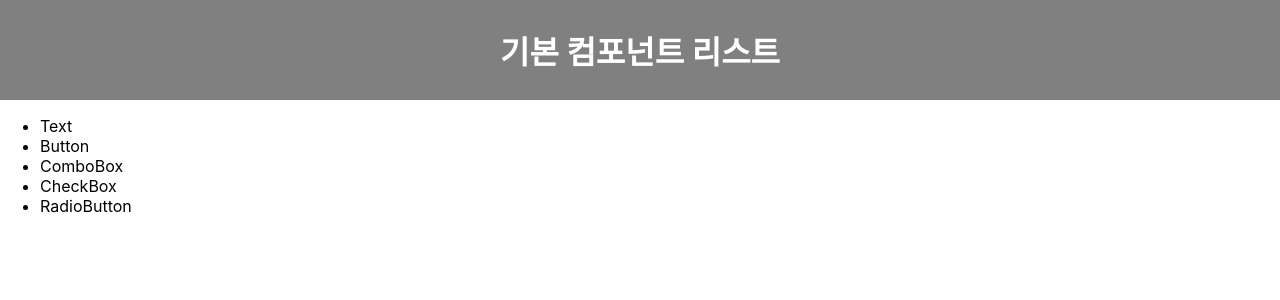
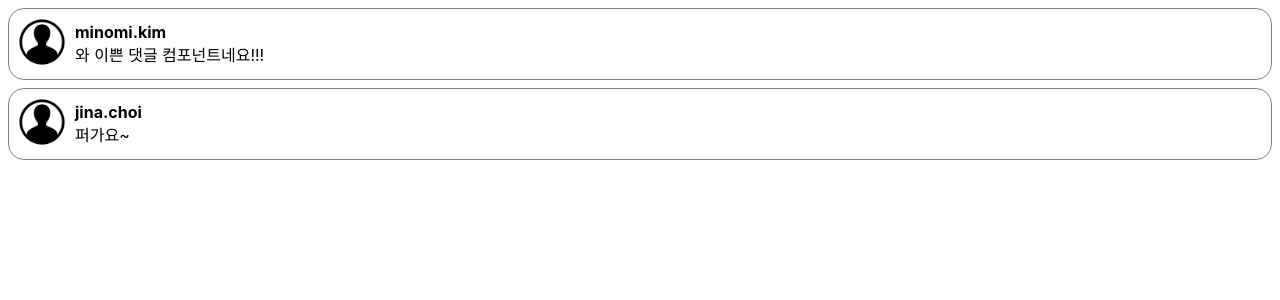
Before and after one commit to minoming/react-study, a React (Create React App) app: page / in a window 1280 px wide. Shown: the top 300 px of the page. Built offline with nearby package versions, Linux system fonts and the light colour scheme.

Commit message:
Feat : Props, Component 개념 추가

```diff
--- a/src/App.js
+++ b/src/App.js
@@ -1,11 +1,21 @@
 import logo from './logo.svg';
 import './App.css';
+import './css/Comment.css'
 import DefaultComponent from "./components/sample/DefaultComponent/DefaultComponent";
-
+import Comment from './components/sample/Comment/Comment';
 
 function App() {
+  const commentDatas = [{name: 'minomi.kim', comment: '와 이쁜 댓글 컴포넌트네요!!!'},
+                    {name: 'jina.choi', comment: '퍼가요~'}];
   return (
-    <DefaultComponent></DefaultComponent>
+    <div>
+      {/* <DefaultComponent></DefaultComponent> */}
+      {commentDatas.map((item)=>{
+        return (
+          <Comment name={item.name} comment={item.comment}></Comment>
+        );
+      })}
+    </div>
   );
 }
 
--- /dev/null
+++ b/src/components/sample/Comment/Comment.js
@@ -0,0 +1,17 @@
+import React from "react";
+
+function Commnet(props) {
+    return(
+        <div className="comment">
+            <div>
+                <img className="comment-image" src="./assets/component/comment/commentImage.png"></img>
+            </div>
+            <div className="comment-container">
+                <span className="name-text">{props.name}</span>
+                <span className="comment-text ">{props.comment}</span>
+            </div>
+        </div>
+    );
+}
+
+export default Commnet;
--- /dev/null
+++ b/src/css/Comment.css
@@ -0,0 +1,32 @@
+.comment {
+    margin: 8px;
+    padding: 8px;
+    display: flex;
+    flex-direction: row;
+    border: 1px solid grey;
+    border-radius: 16px;
+}
+
+.comment-image {
+    width: 50px;
+    height: 50px;
+    border-radius: 25px;
+}
+
+.comment-container {
+    margin-left: 8px;
+    display: flex;
+    flex-direction: column;
+    justify-content: center;
+}
+
+.name-text {
+    color: black;
+    font-size: 16px;
+    font-weight: bold;
+}
+
+.comment-text {
+    color: black;
+    font-size: 16px;
+}
```
Also changed, not shown: public/assets/component/comment/commentImage.png (added).
